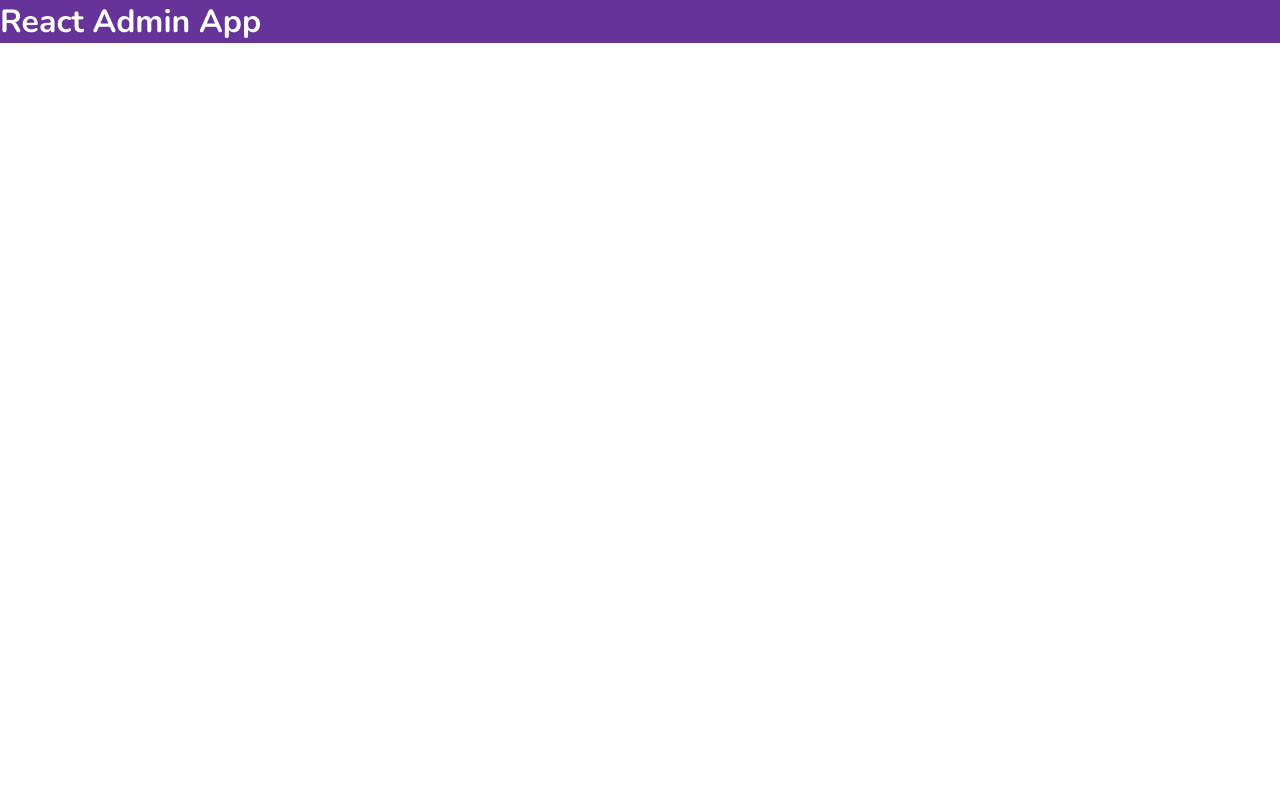
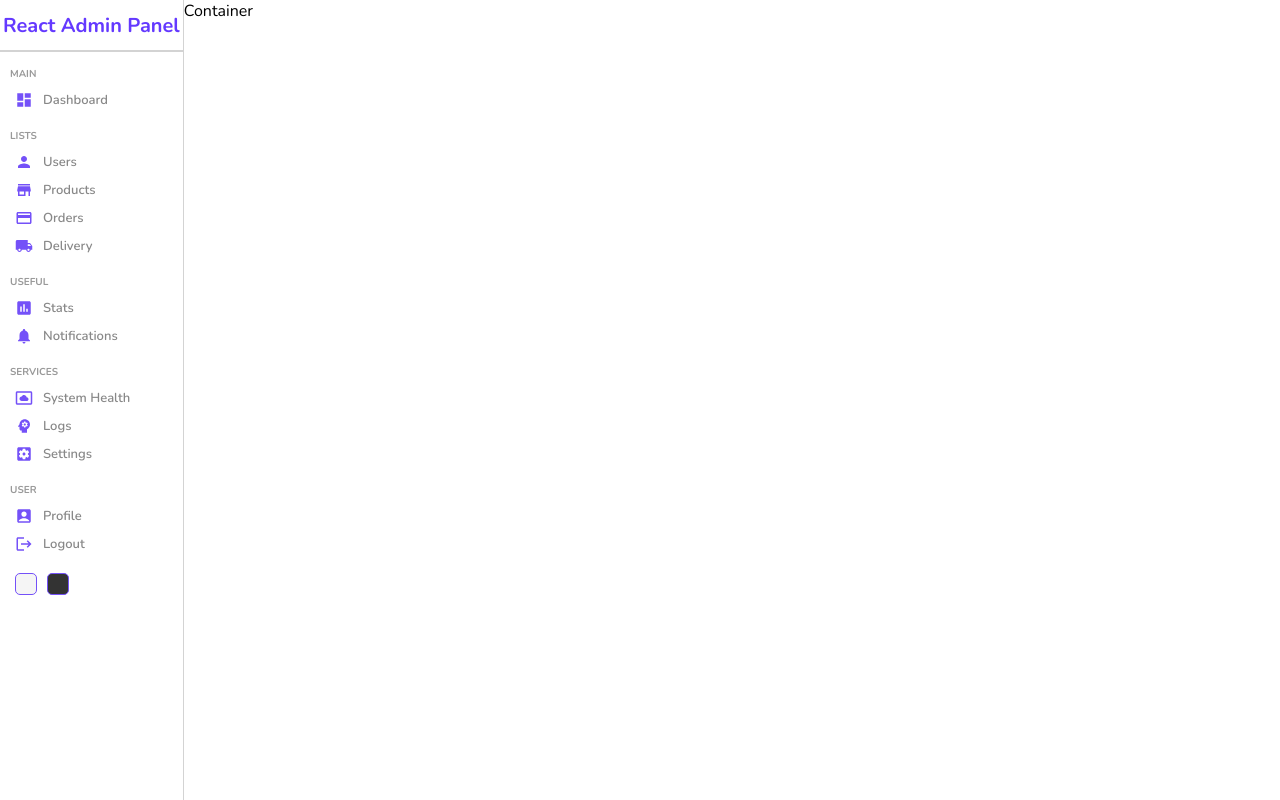
Before and after one commit to FacundoSerna96/React-Admin-Panel, a React (Create React App) app: page / in a window 1280 px wide. Built offline with nearby package versions, Linux system fonts and the light colour scheme.

Commit message:
Diseño Sidebar
-se instala material ui con sus iconos
-se implementa el diseño sin funcionalidad del sidebar

```diff
--- a/package.json
+++ b/package.json
@@ -3,6 +3,10 @@
   "version": "0.1.0",
   "private": true,
   "dependencies": {
+    "@emotion/react": "^11.9.0",
+    "@emotion/styled": "^11.8.1",
+    "@mui/icons-material": "^5.6.2",
+    "@mui/material": "^5.6.2",
     "@testing-library/jest-dom": "^5.16.4",
     "@testing-library/react": "^13.1.1",
     "@testing-library/user-event": "^13.5.0",
--- a/src/components/sidebar/Sidebar.jsx
+++ b/src/components/sidebar/Sidebar.jsx
@@ -1,10 +1,93 @@
-import React from 'react'
-import 'sidebar.scss'
+import React from 'react';
+import './sidebar.scss';
+
+import DashboardIcon from '@mui/icons-material/Dashboard';
+import PersonIcon from '@mui/icons-material/Person';
+import StoreMallDirectoryIcon from '@mui/icons-material/StoreMallDirectory';
+import CreditCardIcon from '@mui/icons-material/CreditCard';
+import LocalShippingIcon from '@mui/icons-material/LocalShipping';
+import InsertChartIcon from '@mui/icons-material/InsertChart';
+import NotificationsIcon from '@mui/icons-material/Notifications';
+import SettingsSystemDaydreamIcon from '@mui/icons-material/SettingsSystemDaydream';
+import PsychologyIcon from '@mui/icons-material/Psychology';
+import SettingsApplicationsIcon from '@mui/icons-material/SettingsApplications';
+import AccountBoxIcon from '@mui/icons-material/AccountBox';
+import LogoutIcon from '@mui/icons-material/Logout';
 
 const Sidebar = () => {
   return (
     <div className='sidebar'>
-        Sidebar
+        <div className="top">
+          <span className="logo">React Admin Panel</span>
+        </div>
+        <hr />
+        <div className="center">
+          <ul>
+            <p className="title">MAIN</p>
+            <li>
+              <DashboardIcon className='icon'/>
+              <span>Dashboard</span>
+            </li>
+
+            <p className="title">LISTS</p>
+            <li>
+              <PersonIcon className='icon'/>
+              <span>Users</span>
+            </li>
+            <li>
+              <StoreMallDirectoryIcon className='icon'/>
+              <span>Products</span>
+            </li>
+            <li>
+              <CreditCardIcon className='icon'/>
+              <span>Orders</span>
+            </li>
+            <li>
+              <LocalShippingIcon className='icon'/>
+              <span>Delivery</span>
+            </li>
+
+            <p className="title">USEFUL</p>
+            <li>
+              <InsertChartIcon className='icon'/>
+              <span>Stats</span>
+            </li>
+            <li>
+              <NotificationsIcon className='icon'/>
+              <span>Notifications</span>
+            </li>
+
+            <p className="title">SERVICES</p>
+            <li>
+              <SettingsSystemDaydreamIcon className='icon'/>
+              <span>System Health</span>
+            </li>
+            <li>
+              <PsychologyIcon className='icon'/>
+              <span>Logs</span>
+            </li>
+            <li>
+              <SettingsApplicationsIcon className='icon'/>
+              <span>Settings</span>
+            </li>
+
+            <p className="title">USER</p>
+            <li>
+              <AccountBoxIcon className='icon'/>
+              <span>Profile</span>
+            </li>
+            <li>
+              <LogoutIcon className='icon'/>
+              <span>Logout</span>
+            </li>
+          </ul>
+        </div>
+
+
+        <div className="bottom">
+          <div className="colorOption"></div>
+          <div className="colorOption"></div>
+        </div>
     </div>
   )
 }
--- a/src/components/sidebar/sidebar.scss
+++ b/src/components/sidebar/sidebar.scss
@@ -0,0 +1,90 @@
+.sidebar{
+    flex: 1;
+    border-right: 0.5px solid lightgray;
+    min-height: 100vh;
+    background-color: white;
+
+    .top{
+        height: 50px;
+        display: flex;
+        align-items: center;
+        justify-content: center;
+
+        .logo{
+            font-size: 20px;
+            font-weight: bold;
+            color: #6439ff;
+        }
+    }
+
+    hr{
+        height: 0;
+        border: 0.5px solid lightgray;
+    }
+
+    .center{
+        padding-left: 10px;
+
+        ul{
+            list-style: none;
+            margin:0;
+            padding: 0;
+
+            .title{
+                font-size: 10px;
+                font-weight: bold;
+                color: #999;
+                margin-top: 15px;
+                margin-bottom: 5px;
+            }
+
+            li{
+                display: flex;
+                align-items: center;
+                padding: 5px;
+                cursor: pointer;
+
+                &:hover{
+                    background-color: #ece8ff;
+                }
+
+                .icon{
+                    font-size: 18px;
+                    color: #7451f8;
+                }
+
+                span{
+                    font-size: 13px;
+                    font-weight: 600;
+                    color: #888;
+                    margin-left: 10px;
+                }
+            }
+        }
+    }
+
+    .bottom{
+        display: flex;
+        align-items: center;
+        margin: 10px;
+
+        .colorOption{
+            width: 20px;
+            height: 20px;
+            border-radius: 5px;
+            border: 1px solid #7451f8;
+            cursor: pointer;
+            margin: 5px;
+
+            &:nth-child(1){
+                background-color: whitesmoke;
+            }
+            &:nth-child(2){
+                background-color: #333;
+            }
+            &:nth-child(3){
+                background-color: darkblue;
+            }
+        }
+    }
+}
--- a/src/pages/home/Home.jsx
+++ b/src/pages/home/Home.jsx
@@ -1,10 +1,14 @@
 import React from 'react'
 import './home.scss';
+import Sidebar from '../../components/sidebar/Sidebar'
 
 const Home = () => {
   return (
     <div className='home'>
-        <h1 className="title">React Admin App</h1>
+        <Sidebar />
+        <div className="homeContainer">
+          Container
+        </div>
     </div>
   )
 }
--- a/src/pages/home/home.scss
+++ b/src/pages/home/home.scss
@@ -1,7 +1,6 @@
 .home{
-    background-color: rebeccapurple;
-
-    .title{
-        color:white;
+    display: flex;
+    .homeContainer{
+        flex: 6;
     }
 }
```
Also changed, not shown: 1 other file (tests, documents, lock files or other folders).
